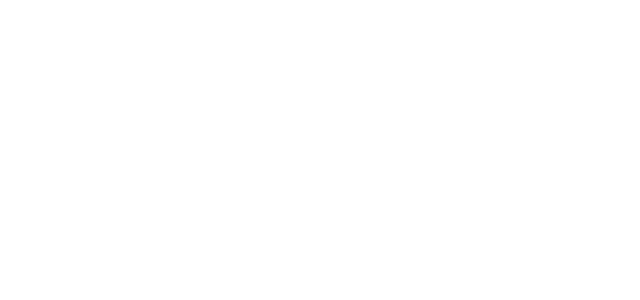
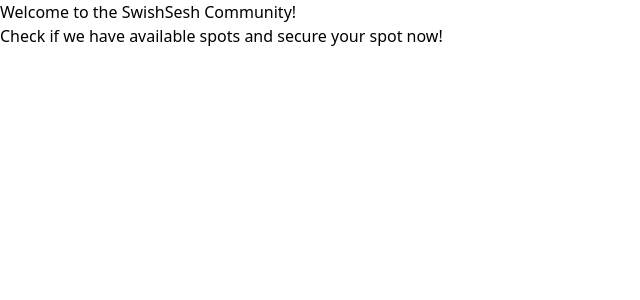
Before and after one commit to mannyaalonso/swish-sesh, a React (Create React App) app in the folder client/: page /confirmation in a window 1280 px wide. Shown: the top 300 px of the page, without its empty margins (0-640 px from the left). Built offline with nearby package versions, Linux system fonts and the light colour scheme.

Commit message:
Confirmtationwords

```diff
--- a/client/src/pages/Confirmation.jsx
+++ b/client/src/pages/Confirmation.jsx
@@ -3,7 +3,9 @@
 const Confirmation = () => {
   return (
     <div>
-
+      <h1>Welcome to the SwishSesh Community!
+        <p>Check if we have available spots and secure your spot now!</p>
+      </h1>
     </div>
   )
 }
```
